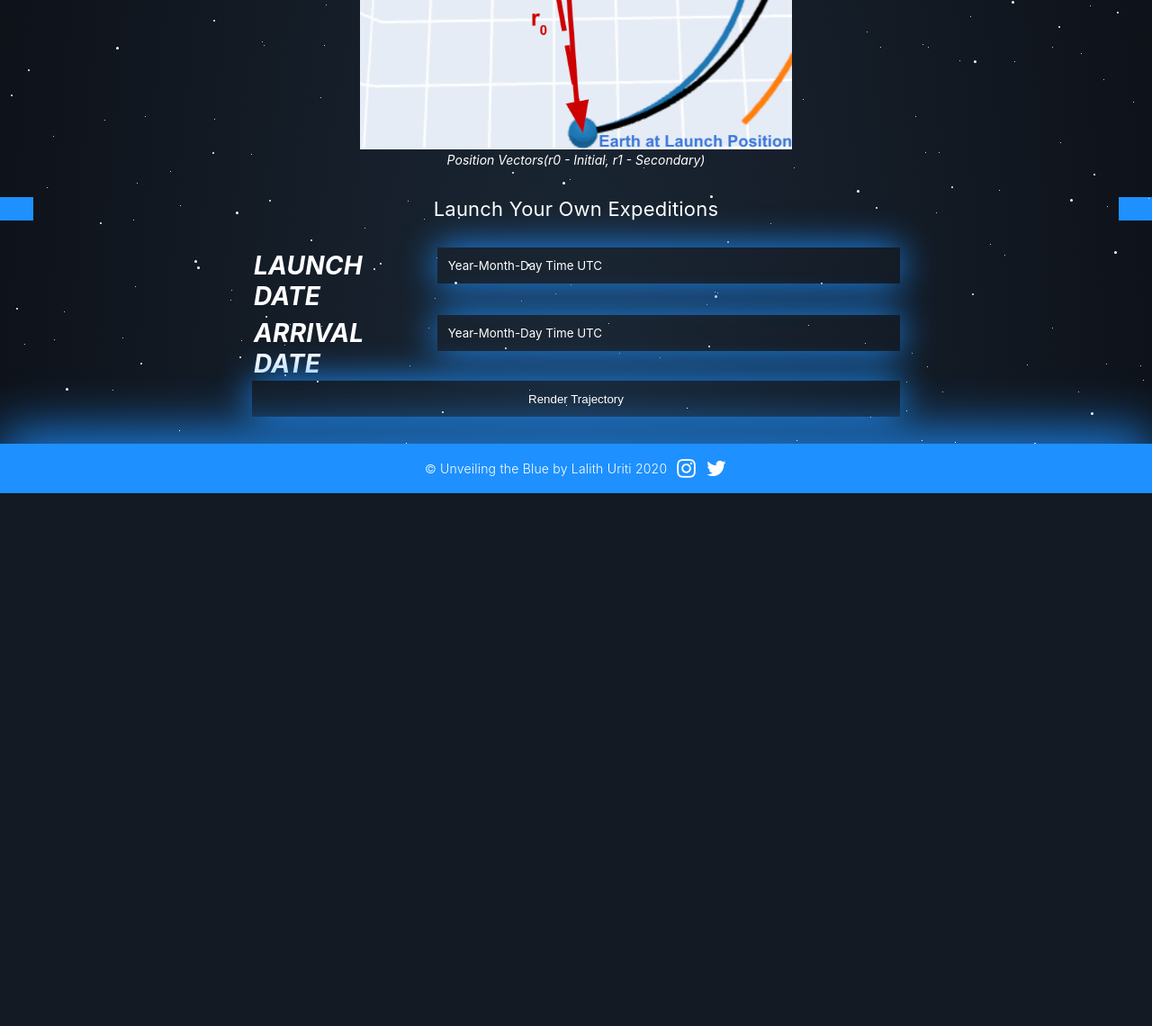
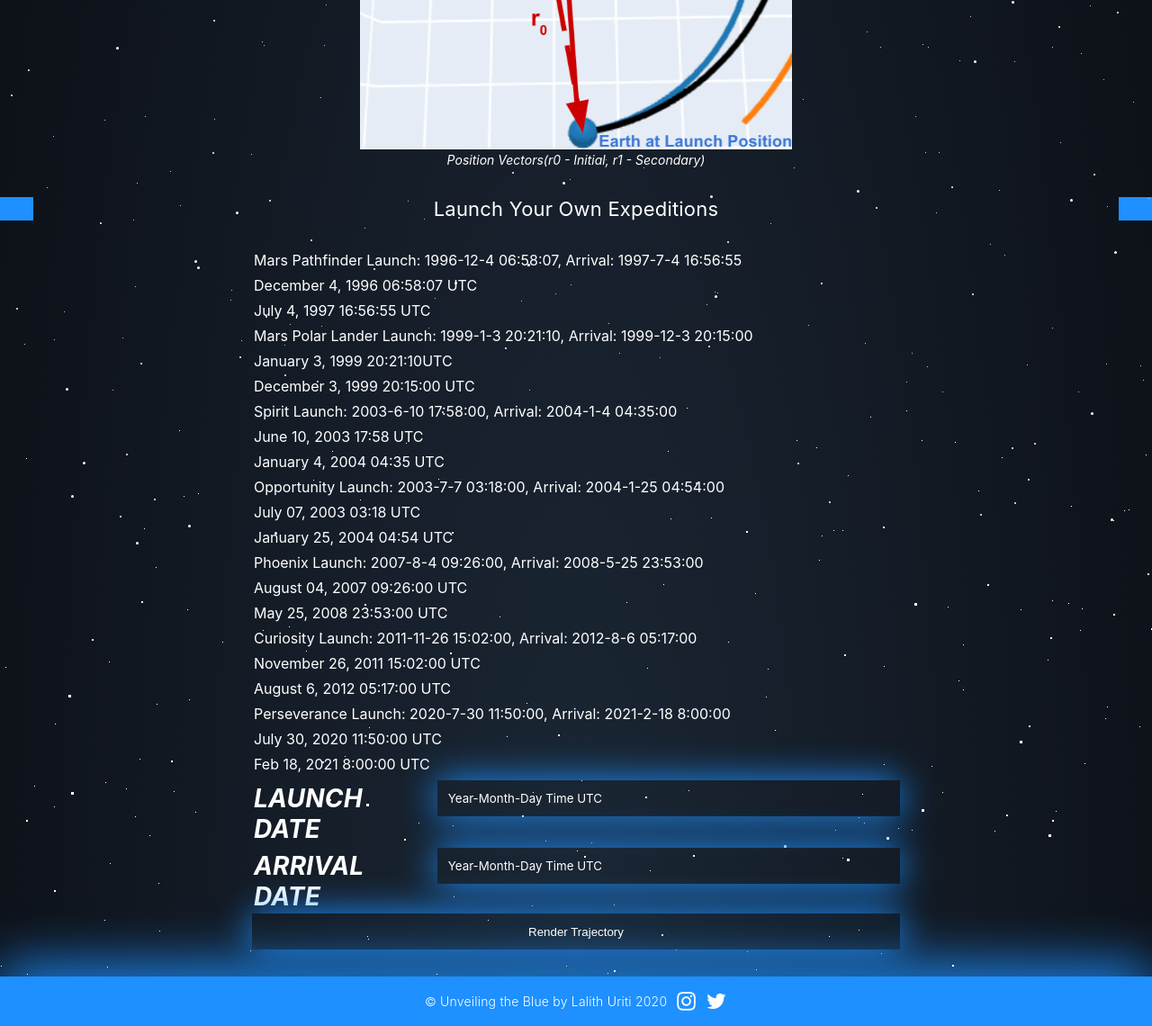
Before and after one commit to lalithu/UnveilingTheBlue_, a Django app: template UnveilingTheBlue/BluePages/templates/BluePages/simulator.html in a window 1280 px wide. Shown: the part 1292-2432 px from the top of the page at 90% size. Before the commit the page ends 1840 px from the top, so only its background shows below. Run offline with Django 3.2, Linux system fonts and the light colour scheme; the template is opened without the code that fills it, so the values that code supplies are empty.

Commit message:
Testing Trajectories

```diff
--- a/UnveilingTheBlue/BluePages/templates/BluePages/simulator.html
+++ b/UnveilingTheBlue/BluePages/templates/BluePages/simulator.html
@@ -59,6 +59,35 @@
 </article>
 
 <article>
+  <p class="article-para">
+    Mars Pathfinder Launch: 1996-12-4 06:58:07, Arrival: 1997-7-4 16:56:55<br>
+    December 4, 1996 06:58:07 UTC<br>
+    July 4, 1997 16:56:55 UTC
+    <br>
+    Mars Polar Lander Launch: 1999-1-3 20:21:10, Arrival: 1999-12-3 20:15:00<br>
+    January 3, 1999 20:21:10UTC<br>
+    December 3, 1999 20:15:00 UTC
+    <br>
+    Spirit Launch: 2003-6-10 17:58:00, Arrival: 2004-1-4 04:35:00<br>
+    June 10, 2003 17:58 UTC<br>
+    January 4, 2004 04:35 UTC
+    <br>
+    Opportunity Launch: 2003-7-7 03:18:00, Arrival: 2004-1-25 04:54:00<br>
+    July 07, 2003 03:18 UTC<br>
+    January 25, 2004 04:54 UTC
+    <br>
+    Phoenix Launch: 2007-8-4 09:26:00, Arrival: 2008-5-25 23:53:00<br>
+    August 04, 2007 09:26:00 UTC<br>
+    May 25, 2008 23:53:00 UTC
+    <br>
+    Curiosity Launch: 2011-11-26 15:02:00, Arrival: 2012-8-6 05:17:00<br>
+    November 26, 2011 15:02:00 UTC<br>
+    August 6, 2012 05:17:00 UTC
+    <br>
+    Perseverance Launch: 2020-7-30 11:50:00, Arrival: 2021-2-18 8:00:00<br>
+    July 30, 2020 11:50:00 UTC<br>
+    Feb 18, 2021 8:00:00 UTC
+  </p>
   <form action="{%url 'simulator' %}" method="POST">
     {% csrf_token %}
     <div class="row">
@@ -116,6 +145,35 @@
 <h2 class="whereItAllBegan">Launch Your Own Expeditions</h2>
 
 <article>
+  <p class="article-para">
+    Mars Pathfinder Launch: 1996-12-4 06:58:07, Arrival: 1997-7-4 16:56:55<br>
+    December 4, 1996 06:58:07 UTC<br>
+    July 4, 1997 16:56:55 UTC
+    <br>
+    Mars Polar Lander Launch: 1999-1-3 20:21:10, Arrival: 1999-12-3 20:15:00<br>
+    January 3, 1999 20:21:10UTC<br>
+    December 3, 1999 20:15:00 UTC
+    <br>
+    Spirit Launch: 2003-6-10 17:58:00, Arrival: 2004-1-4 04:35:00<br>
+    June 10, 2003 17:58 UTC<br>
+    January 4, 2004 04:35 UTC
+    <br>
+    Opportunity Launch: 2003-7-7 03:18:00, Arrival: 2004-1-25 04:54:00<br>
+    July 07, 2003 03:18 UTC<br>
+    January 25, 2004 04:54 UTC
+    <br>
+    Phoenix Launch: 2007-8-4 09:26:00, Arrival: 2008-5-25 23:53:00<br>
+    August 04, 2007 09:26:00 UTC<br>
+    May 25, 2008 23:53:00 UTC
+    <br>
+    Curiosity Launch: 2011-11-26 15:02:00, Arrival: 2012-8-6 05:17:00<br>
+    November 26, 2011 15:02:00 UTC<br>
+    August 6, 2012 05:17:00 UTC
+    <br>
+    Perseverance Launch: 2020-7-30 11:50:00, Arrival: 2021-2-18 8:00:00<br>
+    July 30, 2020 11:50:00 UTC<br>
+    Feb 18, 2021 8:00:00 UTC
+  </p>
   <form action="{%url 'simulator' %}" method="POST">
     {% csrf_token %}
     <div class="row">
```
